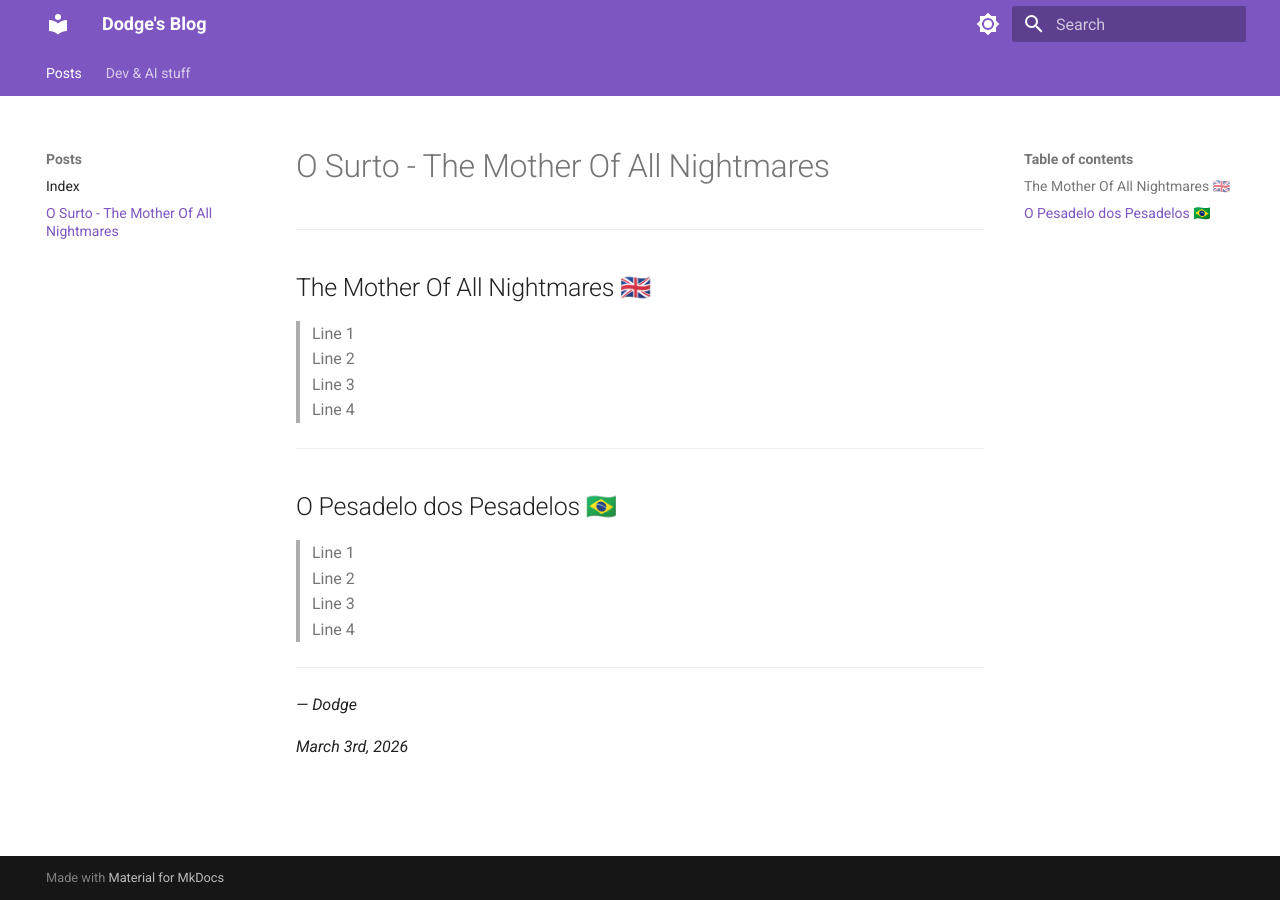
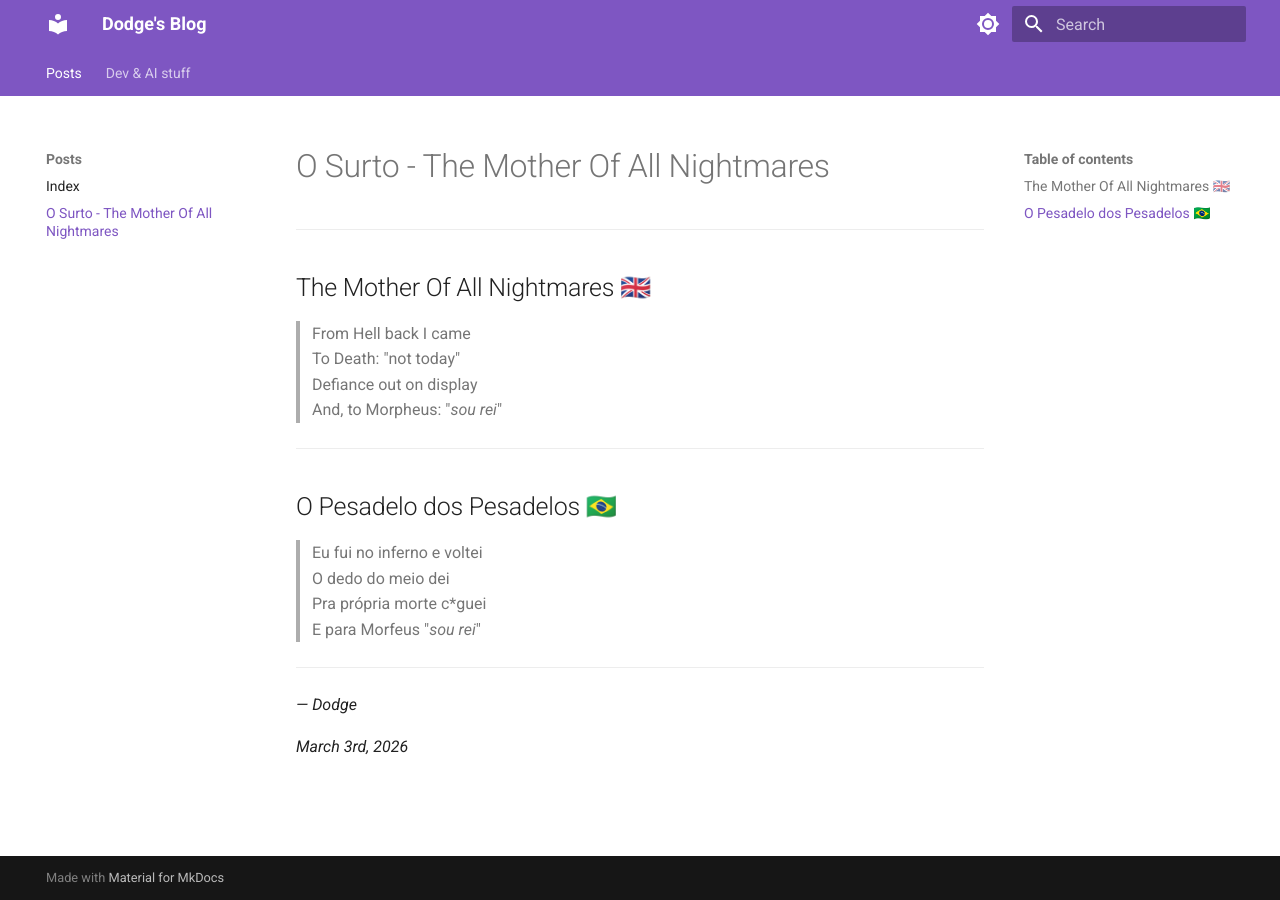
Before and after one commit to diogenes1oliveira/blog-diogenes-dev, an MkDocs documentation site: the page built from docs/posts/001-o-surto.md, in a window 1280 px wide. Built offline with MkDocs 1.6.1 and Material for MkDocs 9.7.7, drawn with Linux system fonts in a browser that asks for light colours.

Commit message:
feat: poem

```diff
--- a/docs/posts/001-o-surto.md
+++ b/docs/posts/001-o-surto.md
@@ -4,19 +4,19 @@
 
 ## The Mother Of All Nightmares 🇬🇧
 
-> Line 1
-> Line 2
-> Line 3
-> Line 4
+> From Hell back I came
+> To Death: "not today"
+> Defiance out on display
+> And, to Morpheus: "_sou rei_"
 
 ---
 
 ## O Pesadelo dos Pesadelos 🇧🇷
 
-> Line 1
-> Line 2
-> Line 3
-> Line 4
+> Eu fui no inferno e voltei
+> O dedo do meio dei
+> Pra própria morte c\*guei
+> E para Morfeus "_sou rei_"
 
 ---
 
```
